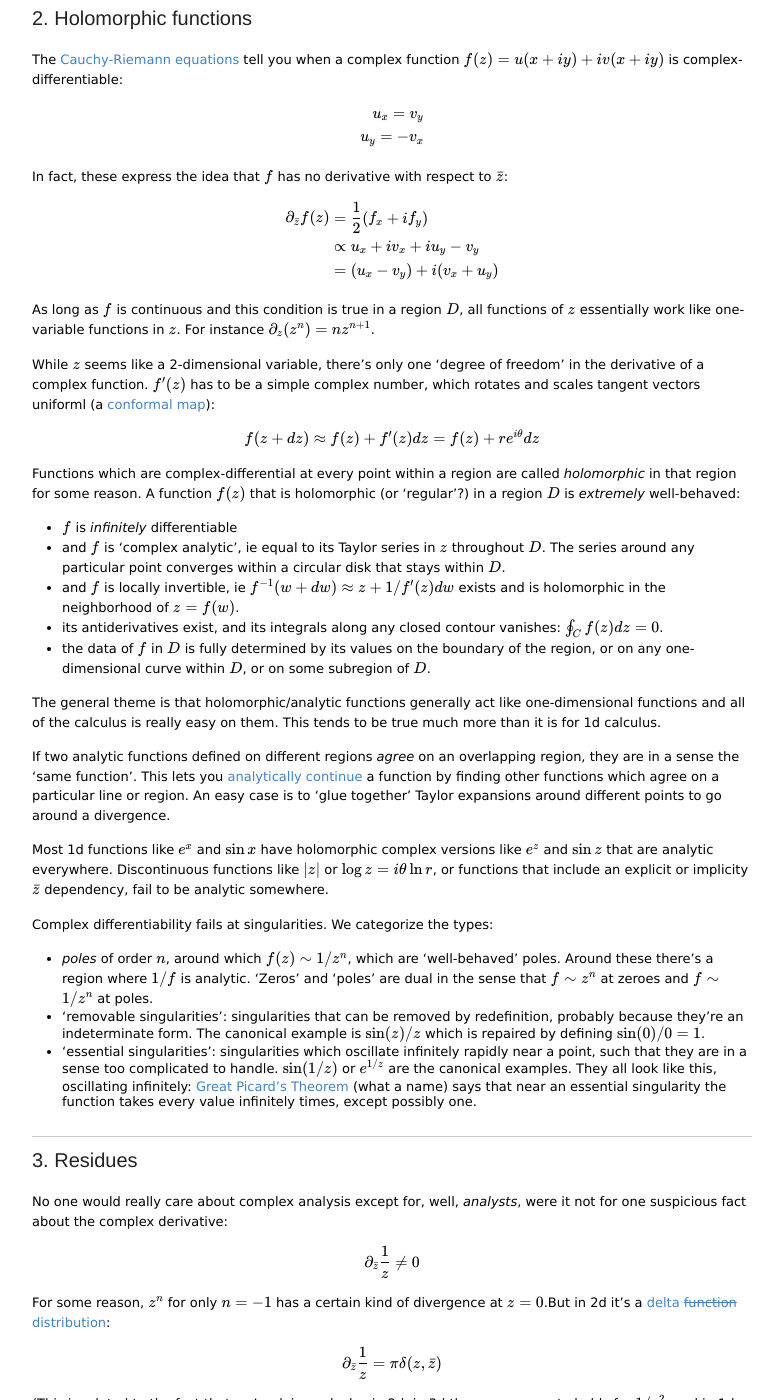
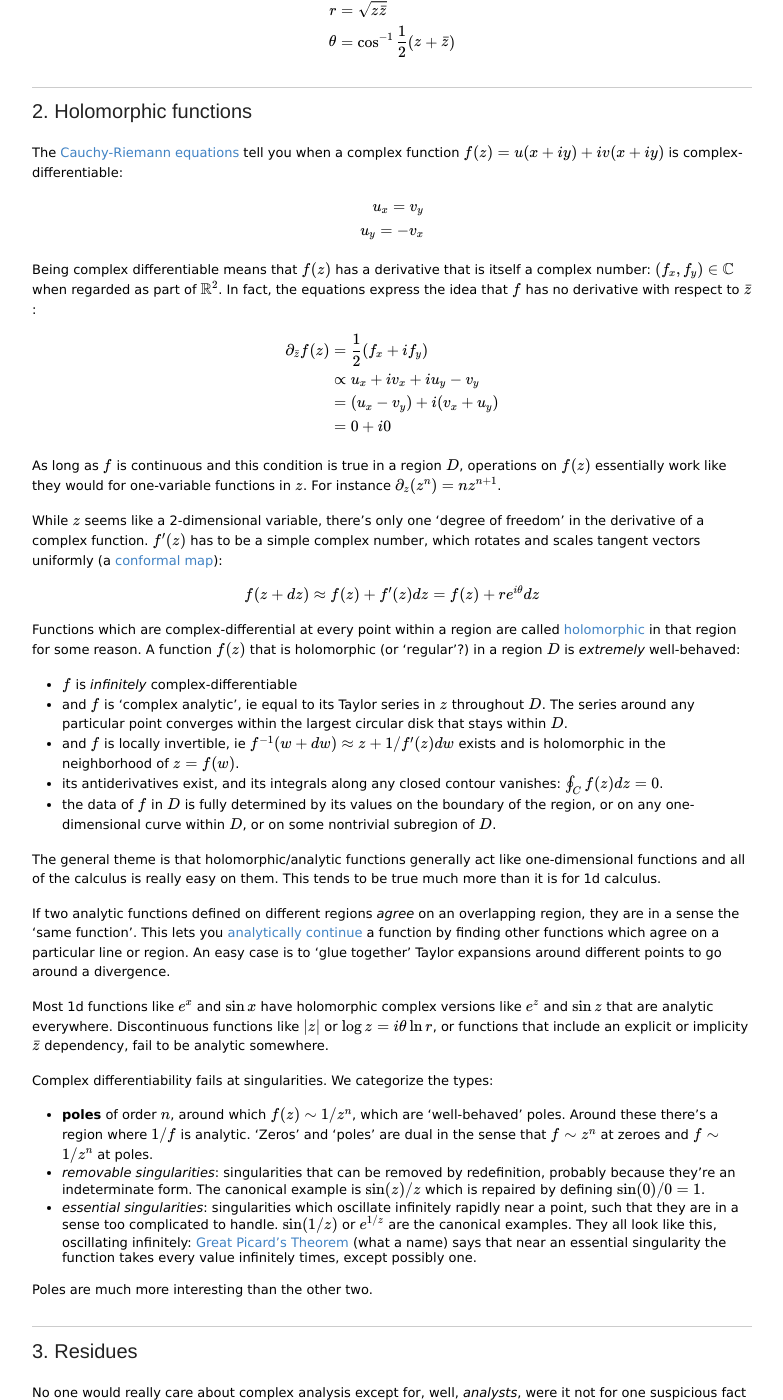
Before and after one commit to ajakaja/ajakaja.github.io, a Jekyll site: the page built from _posts/2020-08-10-complex-analysis.md, in a window 1280 px wide and 1400 px high, scrolled down 1059 px. Shown: the whole window, without its empty margins (248-1031 px from the left). Built offline with Jekyll 4.4.1, drawn with Linux system fonts in a browser that asks for light colours; some of the changed text lies outside the part shown.

Commit message:
copy edits

```diff
--- a/_posts/2020-08-10-complex-analysis.md
+++ b/_posts/2020-08-10-complex-analysis.md
@@ -8,6 +8,8 @@
 ---
 
 Rapid-fire intuitions for calculus on complex numbers, with zero rigor.
+
+Not an introduction to the subject.
 
 <!--more-->
 
@@ -30,7 +32,7 @@
 
 Where $$R$$ is a rotation operator. $$\cos \theta + i \sin \theta = e^{i \theta}$$ follows from applying the [exponential map](https://en.wikipedia.org/wiki/Exponential_map) to $$R$$ as the generator of rotations. If I had my way we would not use complex numbers ever and would just learn the subject as 'calculus using rotation operators' to avoid a proliferation of things that seem like magic.
 
-$$\bb{R}^2$$ is a two-dimensional space, though, while $$\bb{C}$$ appears to have one 'complex' dimension. This is a bit strange, but for the most part you can just treat $$z, \bar{z}$$ like any other two dimensional space. The tangent bases are:
+$$\bb{R}^2$$ is a two-dimensional space, though, while $$\bb{C}$$ appears to have one 'complex' dimension. This is a bit strange, but for the most part you can just treat $$z, \bar{z}$$ like any other two dimensional space. The tangent basis forms are:
 
 
 $$\begin{aligned}
@@ -45,9 +47,9 @@
 \p_{\bar{z}} &= \frac{1}{2}(\p_x + i \p_y)
 \end{aligned}$$
 
-The coefficients and swapping of signs is required such that $$\p_z (z) = \p_{\bar{z}} \bar{z} = 1$$.
+The coefficients and swapping of signs is required such that $$\p_z (z) = \p_{\bar{z}} \bar{z} = 1$$. In an alternate universe both sides would have had $$\frac{1}{\sqrt{2}}$$ factors, but oh well.
 
-Note that any function that explicitly uses $$r$$ or $$\theta$$ has a $$\bar{z}$$ dependency:
+Note that any function that explicitly uses $$r$$ or $$\theta$$ has a $$\bar{z}$$ dependency unless they cancel it out somehow (of course $$z = re^{i \theta}$$ does):
 
 $$\begin{aligned}
 r &= \sqrt{z \bar{z}} \\
@@ -65,28 +67,29 @@
 u_y = - v_x
 \end{aligned}$$
 
-In fact, these express the idea that $$f$$ has no derivative with respect to $$\bar{z}$$:
+Being complex differentiable means that $$f(z)$$ has a derivative that is itself a complex number: $$(f_x, f_y) \in \bb{C}$$ when regarded as part of $$\bb{R}^2$$. In fact, the equations express the idea that $$f$$ has no derivative with respect to $$\bar{z}$$:
 
 $$\begin{aligned}
 \p_{\bar{z}} f(z)
 &= \frac{1}{2} (f_x + i f_y) \\
 &\propto u_x + i v_x + i u_y - v_y \\
-&= (u_x - v_y) + i (v_x + u_y)
+&= (u_x - v_y) + i (v_x + u_y) \\
+&= 0 + i 0
 \end{aligned}$$
 
-As long as $$f$$ is continuous and this condition is true in a region $$D$$, all functions of $$z$$ essentially work like one-variable functions in $$z$$. For instance $$\p_z (z^n) = n z^{n+1}$$.
+As long as $$f$$ is continuous and this condition is true in a region $$D$$, operations on $$f(z)$$ essentially work like they would for one-variable functions in $$z$$. For instance $$\p_z (z^n) = n z^{n+1}$$.
 
-While $$z$$ seems like a 2-dimensional variable, there's only one 'degree of freedom' in the derivative of a complex function. $$f'(z)$$ has to be a simple complex number, which rotates and scales tangent vectors uniforml (a [conformal map](https://en.wikipedia.org/wiki/Conformal_map)):
+While $$z$$ seems like a 2-dimensional variable, there's only one 'degree of freedom' in the derivative of a complex function. $$f'(z)$$ has to be a simple complex number, which rotates and scales tangent vectors uniformly (a [conformal map](https://en.wikipedia.org/wiki/Conformal_map)):
 
 $$f(z + dz) \approx f(z) + f'(z) dz = f(z) + re^{i\theta} dz$$
 
-Functions which are complex-differential at every point within a region are called _holomorphic_ in that region for some reason. A function $$f(z)$$ that is holomorphic (or 'regular'?) in a region $$D$$ is _extremely_ well-behaved:
+Functions which are complex-differential at every point within a region are called [holomorphic](https://en.wikipedia.org/wiki/Holomorphic_function) in that region for some reason. A function $$f(z)$$ that is holomorphic (or 'regular'?) in a region $$D$$ is _extremely_ well-behaved:
 
-* $$f$$ is _infinitely_ differentiable
-* and $$f$$ is 'complex analytic', ie equal to its Taylor series in $$z$$ throughout $$D$$. The series around any particular point converges within a circular disk that stays within $$D$$.
+* $$f$$ is _infinitely_ complex-differentiable
+* and $$f$$ is 'complex analytic', ie equal to its Taylor series in $$z$$ throughout $$D$$. The series around any particular point converges within the largest circular disk that stays within $$D$$.
 * and $$f$$ is locally invertible, ie $$f^{-1}(w + dw) \approx z + 1/f'(z) dw$$ exists and is holomorphic in the neighborhood of $$z = f(w)$$.
 * its antiderivatives exist, and its integrals along any closed contour vanishes: $$\oint_C f(z) dz = 0$$.
-* the data of $$f$$ in $$D$$ is fully determined by its values on the boundary of the region, or on any one-dimensional curve within $$D$$, or on some subregion of $$D$$.
+* the data of $$f$$ in $$D$$ is fully determined by its values on the boundary of the region, or on any one-dimensional curve within $$D$$, or on some nontrivial subregion of $$D$$.
 
 The general theme is that holomorphic/analytic functions generally act like one-dimensional functions and all of the calculus is really easy on them. This tends to be true much more than it is for 1d calculus.
 
@@ -96,9 +99,11 @@
 
 Complex differentiability fails at singularities. We categorize the types:
 
-* _poles_ of order $$n$$, around which $$f(z) \sim 1/z^n$$, which are 'well-behaved' poles. Around these there's a region where $$1/f$$ is analytic. 'Zeros' and 'poles' are dual in the sense that $$f \sim z^n$$ at zeroes and $$f \sim 1/z^n$$ at poles.
-* 'removable singularities': singularities that can be removed by redefinition, probably because they're an indeterminate form. The canonical example is $$\sin(z)/z$$ which is repaired by defining $$\sin(0)/0 = 1$$.
-* 'essential singularities': singularities which oscillate infinitely rapidly near a point, such that they are in a sense too complicated to handle. $$\sin(1/z)$$ or $$e^{1/z}$$ are the canonical examples. They all look like this, oscillating infinitely: [Great Picard's Theorem](https://en.wikipedia.org/wiki/Picard_theorem) (what a name) says that near an essential singularity the function takes every value infinitely times, except possibly one.
+* **poles** of order $$n$$, around which $$f(z) \sim 1/z^n$$, which are 'well-behaved' poles. Around these there's a region where $$1/f$$ is analytic. 'Zeros' and 'poles' are dual in the sense that $$f \sim z^n$$ at zeroes and $$f \sim 1/z^n$$ at poles.
+* _removable singularities_: singularities that can be removed by redefinition, probably because they're an indeterminate form. The canonical example is $$\sin(z)/z$$ which is repaired by defining $$\sin(0)/0 = 1$$.
+* _essential singularities_: singularities which oscillate infinitely rapidly near a point, such that they are in a sense too complicated to handle. $$\sin(1/z)$$ or $$e^{1/z}$$ are the canonical examples. They all look like this, oscillating infinitely: [Great Picard's Theorem](https://en.wikipedia.org/wiki/Picard_theorem) (what a name) says that near an essential singularity the function takes every value infinitely times, except possibly one.
+
+Poles are much more interesting than the other two.
 
 ------
 
@@ -109,7 +114,7 @@
 
 $$\p_{\bar{z}} \frac{1}{z} \neq 0$$
 
-For some reason, $$z^n$$ for only $$n=-1$$ has a certain kind of divergence at $$z=0$$.But in 2d it's a [delta <strike>function</strike> distribution](https://en.wikipedia.org/wiki/Dirac_delta_function):
+For some reason, $$z^n$$ for only $$n=-1$$ has a certain kind of divergence at $$z=0$$. It looks like a 2d [delta <strike>function</strike> distribution](https://en.wikipedia.org/wiki/Dirac_delta_function):
 
 $$\p_{\bar{z}} \frac{1}{z} = \pi \delta (z, \bar{z})$$
 
@@ -246,45 +251,55 @@
 
 This captures the idea that the series does converge if its successive ratios are less than that of a geometric series, but fails if the terms look like $$x + x + x^2 + x^2 + x^3 + x^3 + \ldots$$ or something.
 
+----
 
-If we use the Cauchy formula's definitions of integrals and derivatives, eg
+## 7. Global Laurent Series
+
+This is my own idea for making convergence of Laurent series more intuitive.
+
+
+If we take the Cauchy formula's definitions of integrals and derivatives as the 'right' way to compute these values, eg
+
 
 $$\begin{aligned}
 f(0) &= \frac{1}{2\pi i} \oint_{C} \frac{f(z) dz}{z} \\
-f^{(1)}(0) &= \frac{1}{2\pi i} \oint_{C} \frac{f(z) dz}{z^2} \\
-f^{(-1)}(0) &= \frac{1}{2\pi i} \oint_{C} f(z) dz \\
+\frac{f^{(n)}(0)}{n!} &= \frac{1}{2\pi i} \oint_{C} \frac{f(z) dz}{z^{n+1}} \\
+(-1)^n n! f^{(-n)}(0) &= \frac{1}{2\pi i}\oint_{C}  z^{n-1} f(z) dz \\
 \end{aligned}$$
 
+So that
 
-Then some handwaving leads to an alternate characterization of divergent series. For most calculations $$\p_z f(0)$$ is independent of the choice of $$C$$, but for a function with a pole away from the origin, they are not. Consider $$f(z) = \frac{1}{1-z}$$, and let $$C$$ be the positively oriented circle of fixed radius $$R$$. Then:
+$$f(z) = \ldots + f^{(-2)}(0) \frac{2! }{z^2}  - f^{(-1)}(0) \frac{1!}{z}  + f(0) + f^{(1)} z + f^{(2)}(0) \frac{z^2}{2!} + \ldots$$
+
+then some handwaving leads to an alternate characterization of divergent series. For most calculations $$\p_z f(0)$$ is independent of the choice of $$C$$, but for a function with a pole away from the origin, they are not. Consider $$f(z) = \frac{1}{1-z}$$, and let $$C$$ be the positively oriented circle of fixed radius $$R$$. Then:
 
 $$\begin{aligned}
 f(0) &= \frac{1}{2\pi i}\oint_{C} \frac{1}{(z)(1-z)} dz \\
 &= \frac{1}{2\pi i}\oint_{C} \frac{1}{z} + \frac{1}{1-z} dz \\
 &=\text{Res} (z=0, \frac{1}{z} - \frac{1}{z-1}) + \text{Res} (z=1, \frac{1}{z} - \frac{1}{z-1}) \\
-&= 1 - \mu(r - 1) \\
+&= 1 - H(r - 1) \\
 \end{aligned}$$
 
-Where $$\mu$$ is a [step function](https://en.wikipedia.org/wiki/Heaviside_step_function) $$\mu(x) = 1_{x > 0}$$. The derivative and integral terms show the same effect, after computing some partial fractions:
+Where $$H$$ is a [step function](https://en.wikipedia.org/wiki/Heaviside_step_function) $$H(x) = 1_{x > 0}$$. The derivative and integral terms show the same effect, after computing some partial fractions:
 
 $$\begin{aligned}
 f'(0) &= \frac{1}{2\pi i}\oint_{C} \frac{1}{(z^2)(1-z)} dz \\
 &= \frac{1}{2\pi i}\oint_{C} \frac{1}{z} + \frac{1}{z^2} + \frac{1}{1-z} dz \\
-&= 1 - \mu(r) \\
+&= 1 - H(r) \\
 f^{(-1)}(0) &= \frac{1}{2\pi i}\oint_{C}\frac{1}{1-z} dz \\
-&=- \mu(r)
+&=- H(r)
 \end{aligned}$$
 
 In total we get:
 
 $$a_n = \begin{cases}
-1 - \mu(r-1) & n \geq 0 \\
-- \mu(r-1) & n < 0
+1 - H(r-1) & n \geq 0 \\
+-H(r-1) & n < 0
 \end{cases}$$
 
 Which gives the 'real' Laurent series as:
 
-$$\frac{1}{1-z} = (\ldots - z^{-2} - z^{-1}) (\mu(r-1)) + (1 + z + z^2 + \ldots) (1 - \mu(r-1))$$
+$$\frac{1}{1-z} = (\ldots - z^{-2} - z^{-1}) (H(r-1)) + (1 + z + z^2 + \ldots) (1 - H(r-1))$$
 
 The usual entirely-local calculations of $$f'(z)$$, etc miss the 'global' property: that the derivative calculations fail to be valid beyond $$R=1$$, and a whole different set of terms become non-zero, which correspond to expansion around $$z=\infty$$.
 
```
Also changed, not shown: other parts of _posts/2020-08-10-complex-analysis.md (+5 -5 lines).
